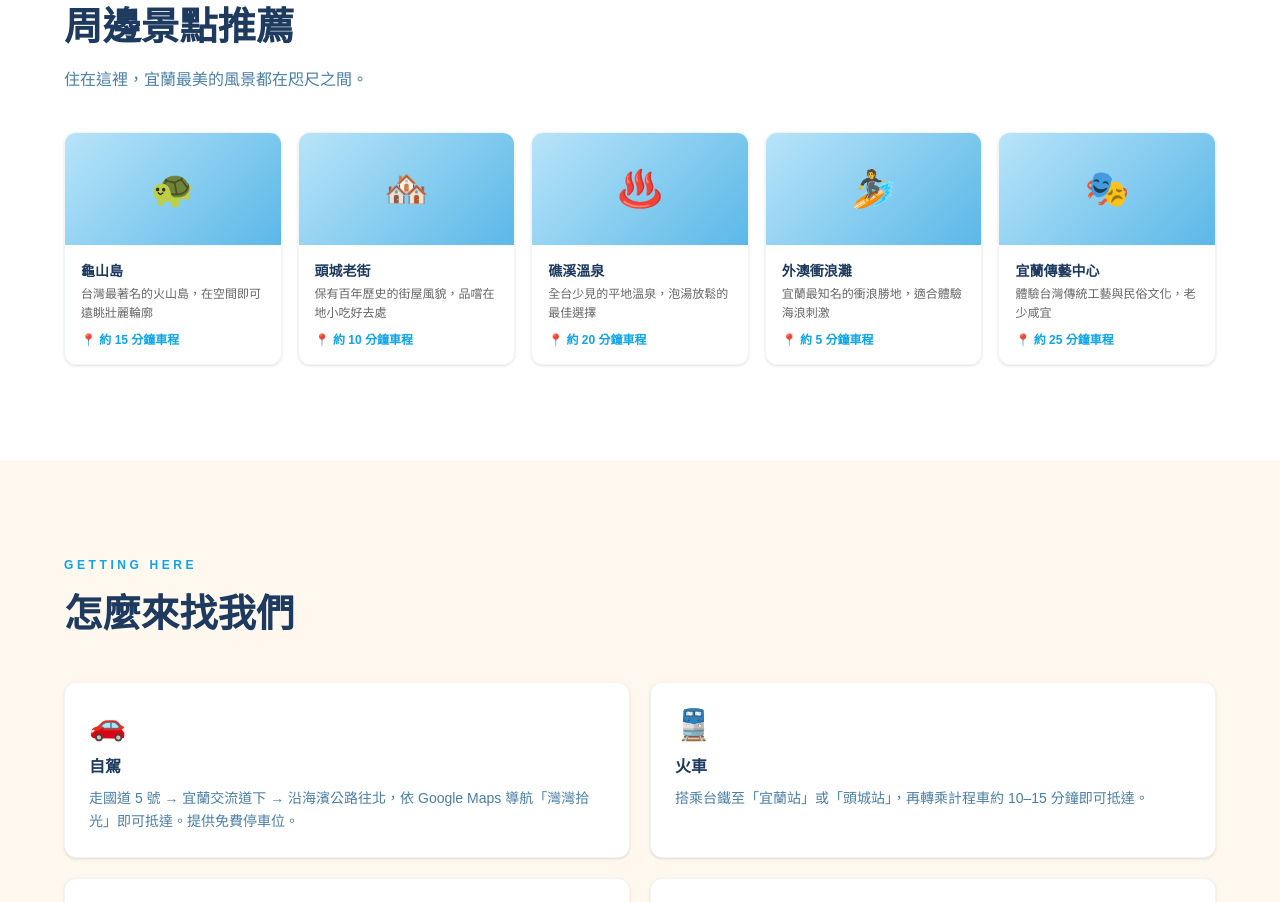
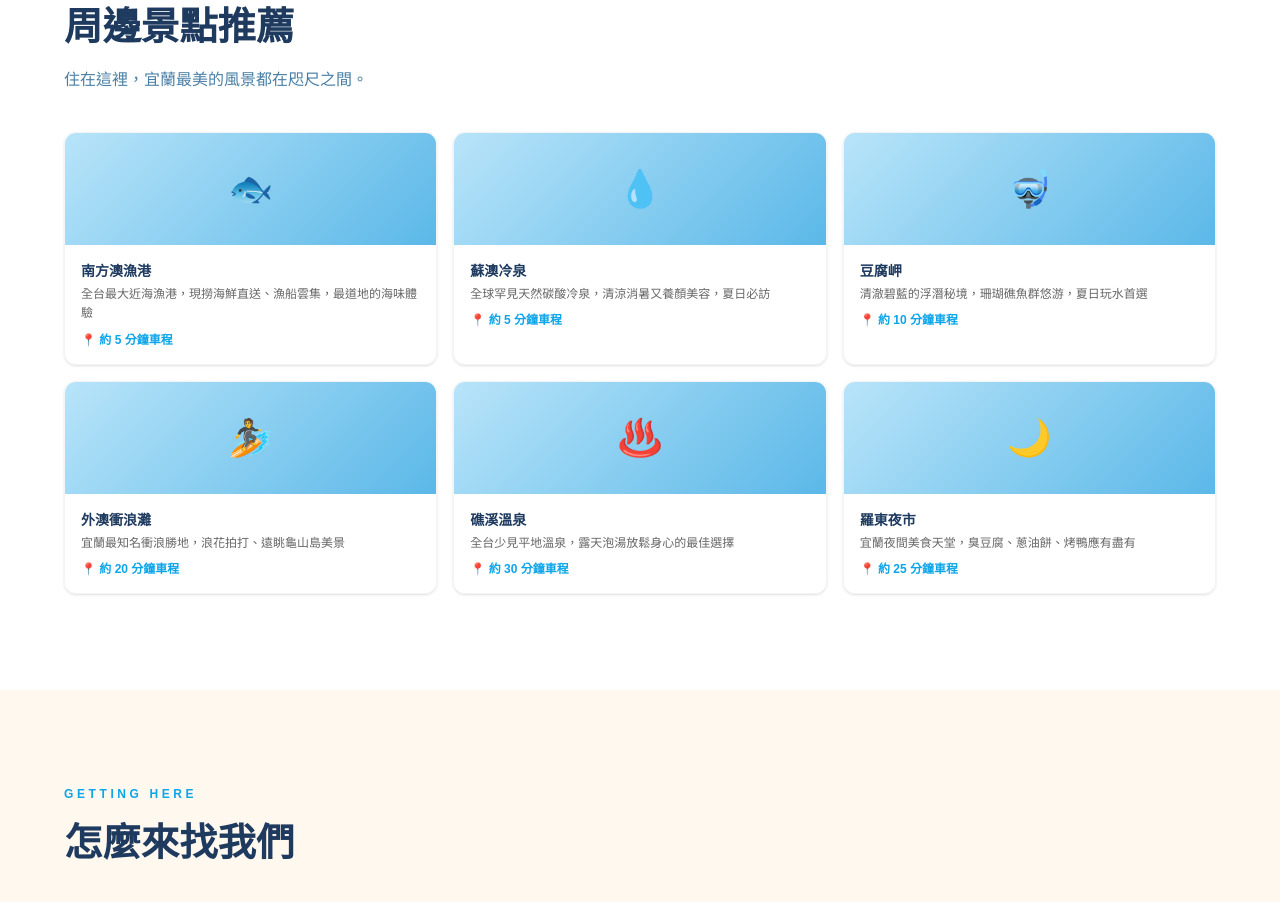
Before and after one commit to sean3193/loverbay, a Next.js app: page /loverbay/ in a window 1280 px wide. Shown: the part 6880-7782 px from the top of the page. Built offline with nearby package versions, Linux system fonts and the light colour scheme.

Commit message:
feat: 重新設計6個附近景點（依蘇澳鎮實際位置）

```diff
--- a/src/app/page.tsx
+++ b/src/app/page.tsx
@@ -70,11 +70,12 @@ const T: Record<Lang, Record<string, string>> = {
     'f.note': '送出後我們將於 24 小時內回覆確認信 · 如需即時回覆請直接加 LINE 聯繫',
     'spots.title': '周邊景點推薦',
     'spots.desc': '住在這裡，宜蘭最美的風景都在咫尺之間。',
-    's1.n': '龜山島', 's1.d': '台灣最著名的火山島，在空間即可遠眺壯麗輪廓', 's1.dist': '約 15 分鐘車程',
-    's2.n': '頭城老街', 's2.d': '保有百年歷史的街屋風貌，品嚐在地小吃好去處', 's2.dist': '約 10 分鐘車程',
-    's3.n': '礁溪溫泉', 's3.d': '全台少見的平地溫泉，泡湯放鬆的最佳選擇', 's3.dist': '約 20 分鐘車程',
-    's4.n': '外澳衝浪灘', 's4.d': '宜蘭最知名的衝浪勝地，適合體驗海浪刺激', 's4.dist': '約 5 分鐘車程',
-    's5.n': '宜蘭傳藝中心', 's5.d': '體驗台灣傳統工藝與民俗文化，老少咸宜', 's5.dist': '約 25 分鐘車程',
+    's1.n': '南方澳漁港', 's1.d': '全台最大近海漁港，現撈海鮮直送、漁船雲集，最道地的海味體驗', 's1.dist': '約 5 分鐘車程',
+    's2.n': '蘇澳冷泉', 's2.d': '全球罕見天然碳酸冷泉，清涼消暑又養顏美容，夏日必訪', 's2.dist': '約 5 分鐘車程',
+    's3.n': '豆腐岬', 's3.d': '清澈碧藍的浮潛秘境，珊瑚礁魚群悠游，夏日玩水首選', 's3.dist': '約 10 分鐘車程',
+    's4.n': '外澳衝浪灘', 's4.d': '宜蘭最知名衝浪勝地，浪花拍打、遠眺龜山島美景', 's4.dist': '約 20 分鐘車程',
+    's5.n': '礁溪溫泉', 's5.d': '全台少見平地溫泉，露天泡湯放鬆身心的最佳選擇', 's5.dist': '約 30 分鐘車程',
+    's6.n': '羅東夜市', 's6.d': '宜蘭夜間美食天堂，臭豆腐、蔥油餅、烤鴨應有盡有', 's6.dist': '約 25 分鐘車程',
     'tr.title': '怎麼來找我們',
     't1.n': '自駕', 't1.d': '走國道 5 號 → 宜蘭交流道下 → 沿海濱公路往北，依 Google Maps 導航「灣灣拾光」即可抵達。提供免費停車位。',
     't2.n': '火車', 't2.d': '搭乘台鐵至「宜蘭站」或「頭城站」，再轉乘計程車約 10–15 分鐘即可抵達。',
@@ -150,11 +151,12 @@ const T: Record<Lang, Record<string, string>> = {
     'f.note': 'We\'ll reply within 24 hrs · For instant replies, contact us on LINE',
     'spots.title': 'Nearby Attractions',
     'spots.desc': 'The best of Yilan is just minutes away.',
-    's1.n': 'Guishan Island', 's1.d': 'Taiwan\'s famous volcanic island visible on the horizon', 's1.dist': '~15 min drive',
-    's2.n': 'Toucheng Old Street', 's2.d': 'Historic street with local snacks and charming architecture', 's2.dist': '~10 min drive',
-    's3.n': 'Jiaoxi Hot Springs', 's3.d': 'Rare flatland hot springs — perfect for relaxing', 's3.dist': '~20 min drive',
-    's4.n': 'Wai\'ao Surf Beach', 's4.d': 'Yilan\'s most famous surf spot', 's4.dist': '~5 min drive',
-    's5.n': 'Yilan Folk Arts Center', 's5.d': 'Explore traditional Taiwanese crafts and folk culture', 's5.dist': '~25 min drive',
+    's1.n': 'Nanfangao Fishing Port', 's1.d': 'Taiwan\'s largest inshore fishing port — ultra-fresh seafood right off the boat', 's1.dist': '~5 min drive',
+    's2.n': 'Suao Cold Spring', 's2.d': 'One of the world\'s rarest natural carbonated cold springs, great for skin', 's2.dist': '~5 min drive',
+    's3.n': 'Doufu Cape', 's3.d': 'Crystal-clear snorkeling cove with colorful coral reef fish', 's3.dist': '~10 min drive',
+    's4.n': 'Waiao Surf Beach', 's4.d': 'Yilan\'s top surf spot with a stunning view of Guishan Island', 's4.dist': '~20 min drive',
+    's5.n': 'Jiaoxi Hot Springs', 's5.d': 'Rare flatland hot springs — perfect for unwinding after a day out', 's5.dist': '~30 min drive',
+    's6.n': 'Luodong Night Market', 's6.d': 'Yilan\'s most famous night market packed with street food delights', 's6.dist': '~25 min drive',
     'tr.title': 'Getting Here',
     't1.n': 'Self-Drive', 't1.d': 'National Freeway 5 → Yilan Interchange → coastal road north. Navigate to "Loverbay". Free parking.',
     't2.n': 'Train', 't2.d': 'TRA to Yilan or Toucheng Station, then 10–15 min taxi.',
@@ -230,11 +232,12 @@ const T: Record<Lang, Record<string, string>> = {
     'f.note': '送信後24時間以内にご返信します · 即時返信はLINEへ',
     'spots.title': '周辺観光スポット',
     'spots.desc': '宜蘭の美しい景色がすぐそこに。',
-    's1.n': '亀山島', 's1.d': '台湾で最も有名な火山島、施設から眺めることができます', 's1.dist': '車で約15分',
-    's2.n': '頭城老街', 's2.d': '百年の歴史を持つ街並みと地元グルメ', 's2.dist': '車で約10分',
-    's3.n': '礁渓温泉', 's3.d': '台湾でも珍しい平地の温泉、リラックスに最適', 's3.dist': '車で約20分',
-    's4.n': '外澳サーフビーチ', 's4.d': '宜蘭で最も有名なサーフスポット', 's4.dist': '車で約5分',
-    's5.n': '宜蘭伝芸センター', 's5.d': '台湾の伝統工芸と民俗文化を体験', 's5.dist': '車で約25分',
+    's1.n': '南方澳漁港', 's1.d': '台湾最大の近海漁港、水揚げ直送の新鮮な魚介類が楽しめます', 's1.dist': '車で約5分',
+    's2.n': '蘇澳冷泉', 's2.d': '世界でも珍しい天然炭酸冷泉、肌に優しく夏にぴったり', 's2.dist': '車で約5分',
+    's3.n': '豆腐岬', 's3.d': '透明度の高いシュノーケリングスポット、カラフルな熱帯魚に出会えます', 's3.dist': '車で約10分',
+    's4.n': '外澳サーフビーチ', 's4.d': '宜蘭で最も人気のサーフスポット、亀山島の絶景も楽しめます', 's4.dist': '車で約20分',
+    's5.n': '礁渓温泉', 's5.d': '平地では珍しい温泉地、露天風呂でゆったりリフレッシュ', 's5.dist': '車で約30分',
+    's6.n': '羅東ナイトマーケット', 's6.d': '宜蘭を代表するナイトマーケット、地元グルメが勢ぞろい', 's6.dist': '車で約25分',
     'tr.title': 'アクセス方法',
     't1.n': '自家用車', 't1.d': '国道5号 → 宜蘭IC → 海岸道路を北へ。「Loverbay」でナビ検索。無料駐車場完備。',
     't2.n': '電車', 't2.d': '台鉄で宜蘭駅または頭城駅まで、タクシーで10〜15分。',
@@ -310,11 +313,12 @@ const T: Record<Lang, Record<string, string>> = {
     'f.note': '제출 후 24시간 내 확인 이메일을 드립니다 · 즉시 답변은 LINE으로 연락해 주세요',
     'spots.title': '주변 관광 명소',
     'spots.desc': '이란 최고의 풍경이 바로 코앞에 있습니다.',
-    's1.n': '구이산 섬', 's1.d': '대만에서 가장 유명한 화산섬, 공간에서 감상 가능', 's1.dist': '차로 약 15분',
-    's2.n': '터우청 올드 스트리트', 's2.d': '백 년의 역사를 가진 거리와 현지 먹거리', 's2.dist': '차로 약 10분',
-    's3.n': '자오시 온천', 's3.d': '대만에서 보기 드문 평지 온천, 휴식에 최적', 's3.dist': '차로 약 20분',
-    's4.n': '와이아오 서핑 해변', 's4.d': '이란에서 가장 유명한 서핑 명소', 's4.dist': '차로 약 5분',
-    's5.n': '이란 민속예술센터', 's5.d': '대만 전통 공예와 민속 문화를 체험', 's5.dist': '차로 약 25분',
+    's1.n': '난팡아오 어항', 's1.d': '대만 최대 근해 어항, 갓 잡은 신선한 해산물을 맛볼 수 있는 곳', 's1.dist': '차로 약 5분',
+    's2.n': '쑤아오 냉천', 's2.d': '세계적으로 희귀한 천연 탄산 냉천, 피부 미용과 피로 회복에 효과적', 's2.dist': '차로 약 5분',
+    's3.n': '더우푸자 (두부곶)', 's3.d': '산호초와 열대어가 가득한 투명한 스노클링 명소', 's3.dist': '차로 약 10분',
+    's4.n': '와이아오 서핑 해변', 's4.d': '이란 최고의 서핑 명소, 구이산섬 전망이 아름다운 해변', 's4.dist': '차로 약 20분',
+    's5.n': '자오시 온천', 's5.d': '대만에서 보기 드문 평지 온천, 야외 탕에서 여유롭게 휴식', 's5.dist': '차로 약 30분',
+    's6.n': '뤄둥 야시장', 's6.d': '이란 최대 야시장, 현지 길거리 음식이 가득한 미식 천국', 's6.dist': '차로 약 25분',
     'tr.title': '오시는 방법',
     't1.n': '자가용', 't1.d': '국도 5호선 → 이란 IC → 해안 도로 북쪽. Google Maps에서 "Loverbay" 검색. 무료 주차.',
     't2.n': '기차', 't2.d': '대만철도로 이란역 또는 터우청역 하차 후 택시로 10–15분.',
@@ -724,13 +728,14 @@ export default function Home() {
         <p className="text-xs font-bold tracking-[0.3em] uppercase mb-3" style={{ color: '#0EA5E9' }}>Nearby</p>
         <h2 className="font-black mb-3" style={{ fontSize: 'clamp(1.6rem,3vw,2.4rem)', color: '#1E3A5F' }}>{t('spots.title')}</h2>
         <p className="mb-10" style={{ color: '#4A7FA5' }}>{t('spots.desc')}</p>
-        <div className="grid sm:grid-cols-2 lg:grid-cols-3 xl:grid-cols-5 gap-4">
+        <div className="grid sm:grid-cols-2 lg:grid-cols-3 gap-4">
           {[
-            { icon: '🐢', n: 's1.n', d: 's1.d', dist: 's1.dist' },
-            { icon: '🏘️', n: 's2.n', d: 's2.d', dist: 's2.dist' },
-            { icon: '♨️', n: 's3.n', d: 's3.d', dist: 's3.dist' },
+            { icon: '🐟', n: 's1.n', d: 's1.d', dist: 's1.dist' },
+            { icon: '💧', n: 's2.n', d: 's2.d', dist: 's2.dist' },
+            { icon: '🤿', n: 's3.n', d: 's3.d', dist: 's3.dist' },
             { icon: '🏄', n: 's4.n', d: 's4.d', dist: 's4.dist' },
-            { icon: '🎭', n: 's5.n', d: 's5.d', dist: 's5.dist' },
+            { icon: '♨️', n: 's5.n', d: 's5.d', dist: 's5.dist' },
+            { icon: '🌙', n: 's6.n', d: 's6.d', dist: 's6.dist' },
           ].map((s, i) => (
             <div key={i} className="border border-gray-100 rounded-xl overflow-hidden shadow-sm hover:shadow-md transition-shadow">
               <div className="h-28 flex items-center justify-center text-4xl" style={{ background: 'linear-gradient(135deg, #b8e4f9, #5bb8e8)' }}>
```
